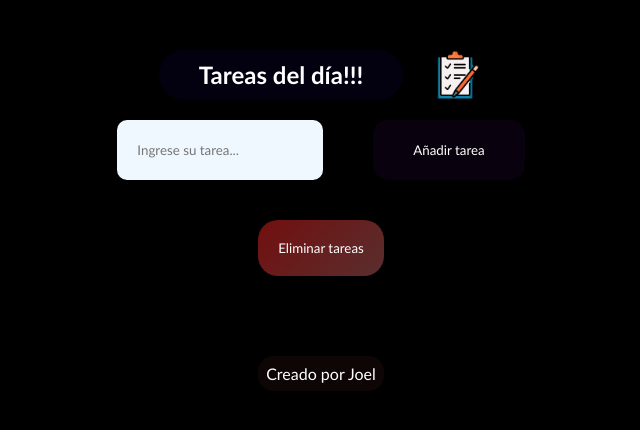
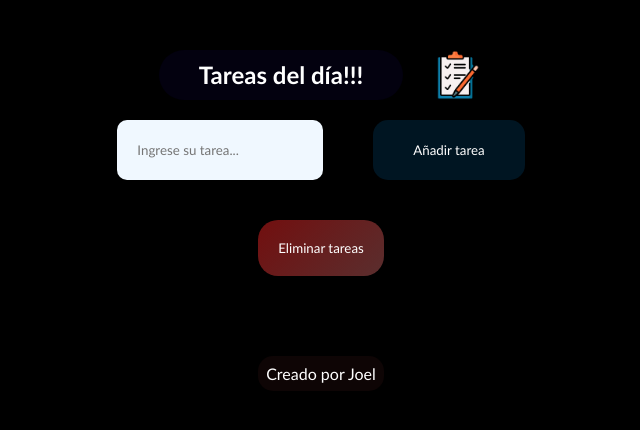
Before and after one commit to Shiicko/ToDoList, a plain HTML site: page index.html in a window 1280 px wide. Shown: the whole page, without its empty margins (319-959 px from the left). Drawn offline with Linux system fonts and the light colour scheme.

Commit message:
Mensaje de commit descriptivo

```diff
--- a/style.css
+++ b/style.css
@@ -58,7 +58,7 @@ input {
 .add-btn {
   padding: 10px 40px;
   border-radius: 15px;
-  background-color: rgb(9 1 14);
+  background-color: #0232506e;
 }
 
 .task-list {
```
